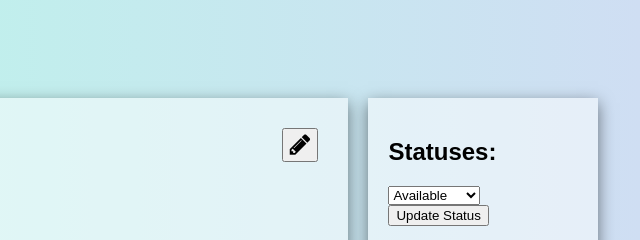
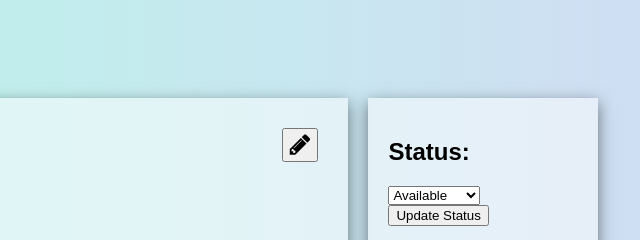
Before and after one commit to winterNebs/VisualStatusDisplay, a website: page user.html in a window 1280 px wide. Both pictures are taken after a click on the button 940 px from the left and 144 px from the top of the page. Shown: the top 240 px of the page, 640-1280 px from the left. Drawn offline with Linux system fonts and the light colour scheme.

Commit message:
Changed statuses to status

```diff
--- a/user.html
+++ b/user.html
@@ -40,7 +40,7 @@
             <div class="column right">
                 <div class="rightBox">
                     <div class="form">
-                        <h2>Statuses:</h2>
+                        <h2>Status:</h2>
                         <select id="statusText">
                             <option value="Available">Available</option>
                             <option value="Unavailable">Unavailable</option>
```
